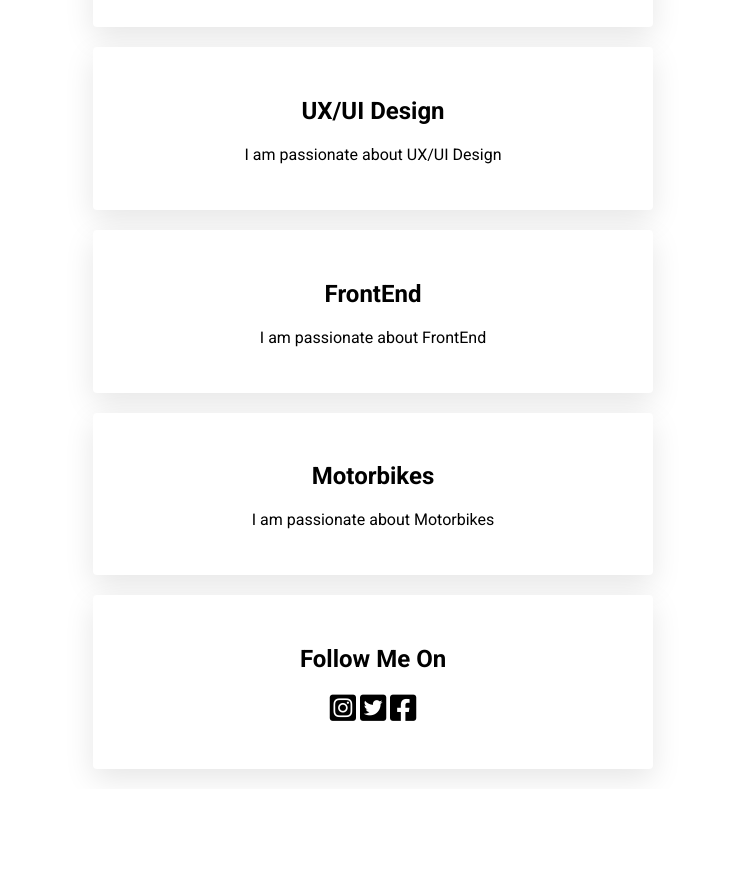
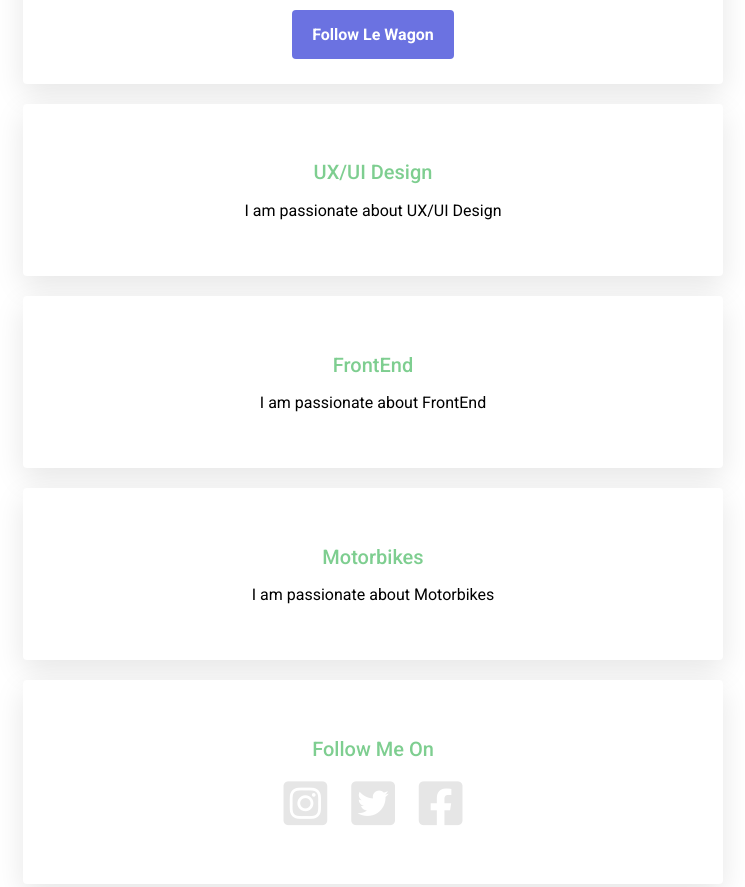
Before and after one commit to cbongard90/html_demo_992, a plain HTML site: page index.html in a window 1280 px wide. Shown: the part 353-1240 px from the top of the page, without its empty margins (267-1012 px from the left). Before the commit the page ends 1142 px from the top, so only its background shows below. Drawn offline with Linux system fonts and the light colour scheme.

Commit message:
completed the style selectors and general layout

```diff
--- a/index.html
+++ b/index.html
@@ -10,37 +10,39 @@
   <link rel="stylesheet" href="https://use.fontawesome.com/releases/v6.1.2/css/all.css">
 </head>
 <body>
-  <div>
+  <div class="container">
+    <div class="card-white" id="introduction">
       <h1>
         Hello I'm Boris
       </h1>
-    <img src="./images/profile.jpg" alt="My profile picture">
+      <img src="./images/profile.jpg" alt="My profile picture" class="img-circle" id="profile-picture">
       <p>
         Lorem, ipsum dolor sit amet consectetur adipisicing elit. Libero dolor praesentium sit consectetur rerum eius doloribus ex facilis quas odio, earum non qui deleniti voluptatibus quaerat dolorem, dolorum explicabo impedit?
       </p>
-    <a href="https://www.lewagon.com/" target="_blank">Follow Le Wagon</a>
+      <a href="https://www.lewagon.com/" target="_blank" class="btn-blue">Follow Le Wagon</a>
     </div>
-  <div>
+    <div class="card-white">
       <h2>UX/UI Design</h2>
       <p>I am passionate about UX/UI Design</p>
     </div>
-  <div>
+    <div class="card-white">
       <h2>FrontEnd</h2>
       <p>I am passionate about FrontEnd</p>
     </div>
-  <div>
+    <div class="card-white">
       <h2>Motorbikes</h2>
       <p>I am passionate about Motorbikes</p>
     </div>
-  <div>
+    <div class="card-white">
       <h2>
         Follow Me On
       </h2>
-    <ul>
+      <ul class="list-inline">
         <li><a href=""><i class="fa-brands fa-square-instagram"></i></a></li>
         <li><a href=""><i class="fa-brands fa-square-twitter"></i></a></li>
         <li><a href=""><i class="fa-brands fa-square-facebook"></i></a></li>
       </ul>
     </div>
+  </div>
 </body>
 </html>
--- a/style.css
+++ b/style.css
@@ -1,12 +1,40 @@
 /* TODO: design your profile with CSS */
-@import url('https://fonts.googleapis.com/css2?family=Roboto:wght@100;400;700;900&display=swap');
+@import url('https://fonts.googleapis.com/css2?family=Roboto:wght@100;400;500;700;900&display=swap');
 
 body {
   font-family: 'Roboto', sans-serif;
 }
 
+h1,
+h2,
+h3 {
+  font-family: 'Roboto', sans-serif;
+}
+
+.container {
+  width: 700px;
+  margin: 40px auto;
+}
+
+.card-white {
+  background-color: white;
+  padding: 40px;
+  box-shadow: 0px 10px 30px rgb(0 0 0 / 10%);
+  border-radius: 4px;
+  margin: 20px 0px;
+  text-align: center;
+}
+
 h1 {
-  color: #58607e;
+  color: #575F7D;
+  font-size: 32px;
+  font-weight: 900;
+}
+
+h2 {
+  color: #7ECE90;
+  font-size: 20px;
+  font-weight: 500;
 }
 
 img {
@@ -16,29 +44,45 @@ img {
   object-fit: cover;
   object-position: center;
 }
-ul {
+.list-inline {
   padding: 0;
+  list-style: none;
 }
 
-ul > li {
-  list-style: none;
+.list-inline li {
   display: inline;
+  padding: 10px;
 }
 
-ul li i {
-  font-size: 30px;
+.list-inline i {
+  font-size: 50px;
+  color: rgb(230, 230, 230);
+}
+
+.list-inline i:hover {
   color: black;
 }
 
-div {
-  width: 500px;
-  margin: 0 auto 20px;
-  text-align: center;
-  background: white;
-  /* White background */
-  padding: 30px;
-  /* Internal space */
+.btn-blue {
+  background-color: #6B72E1;
+  color: white;
+  padding: 15px 20px;
   border-radius: 4px;
-  /* Small radius */
-  box-shadow: 0 10px 30px rgba(0, 0, 0, .1);
 }
+
+.btn-blue:hover {
+  background-color: black;
+  color: white;
+}
+
+a {
+  font-family: 'Roboto', sans-serif;
+  text-decoration: none;
+  color: #6B72E1;
+  font-weight: 600;
+  font-size: 16px;
+}
+
+#introduction p {
+  margin-bottom: 40px;
+}
```
Lines whose indentation alone changed are shown as unchanged.
